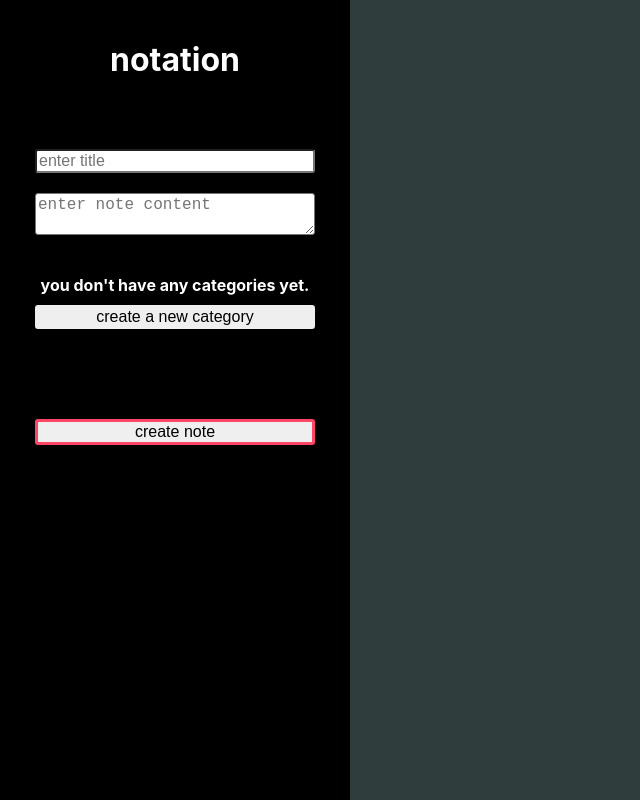
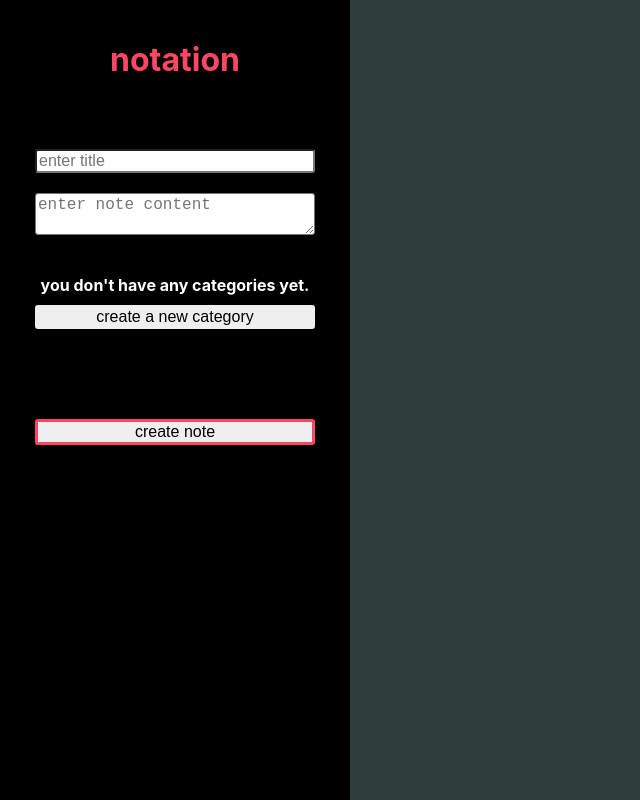
Before and after one commit to JoelSmith123/notation, a React (Create React App) app: page / in a window 1280 px wide. Shown: the whole page, without its empty margins (0-640 px from the left). Built offline with nearby package versions, Linux system fonts and the light colour scheme.

Commit message:
Change sidebar title color

```diff
--- a/src/App.css
+++ b/src/App.css
@@ -23,11 +23,8 @@
 }
 
 .sidebar-title {
+  color: var(--dark-pink);
   margin: 0;
   padding-top: 40px;
   transition: all 1s;
 }
-
-.sidebar-title:hover {
-  color: var(--dark-pink)
-}
```
